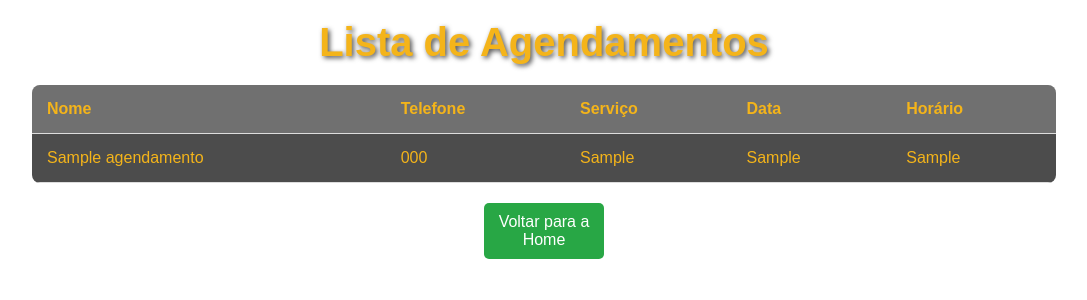
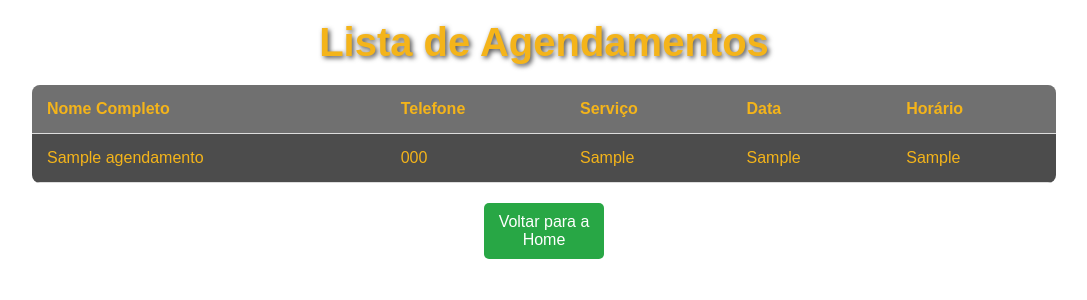
Before and after one commit to raulguiii/site-barbearia, a Flask app: page /agendamentos in a window 1280 px wide. Shown: the top 300 px of the page, without its empty margins (96-1183 px from the left). Run offline with Flask 3, Linux system fonts and the light colour scheme; tables that the repository leaves empty or names only in its code hold one stand-in row (values such as "Sample post").

Commit message:
Update agendamentos.html

```diff
--- a/templates/agendamentos.html
+++ b/templates/agendamentos.html
@@ -9,7 +9,7 @@
     <h1>Lista de Agendamentos</h1>
     <table>
         <tr>
-            <th>Nome</th>
+            <th>Nome Completo</th>
             <th>Telefone</th>
             <th>Serviço</th>
             <th>Data</th>
```
